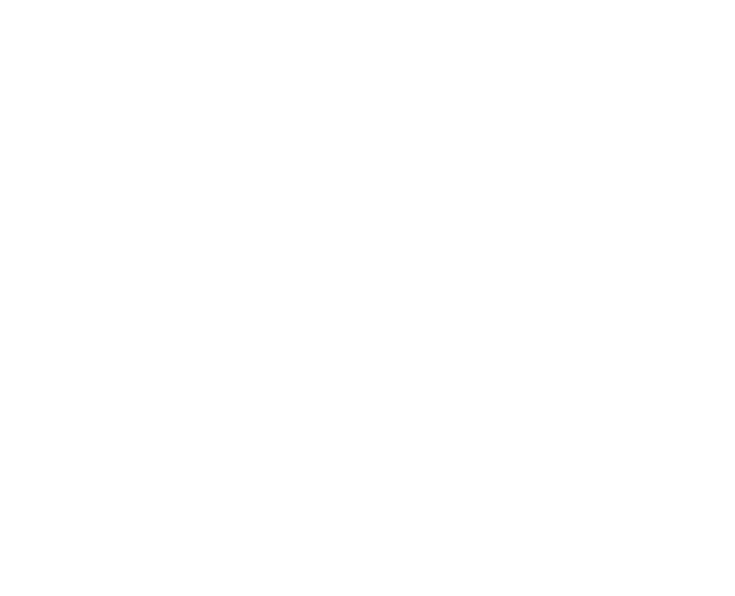
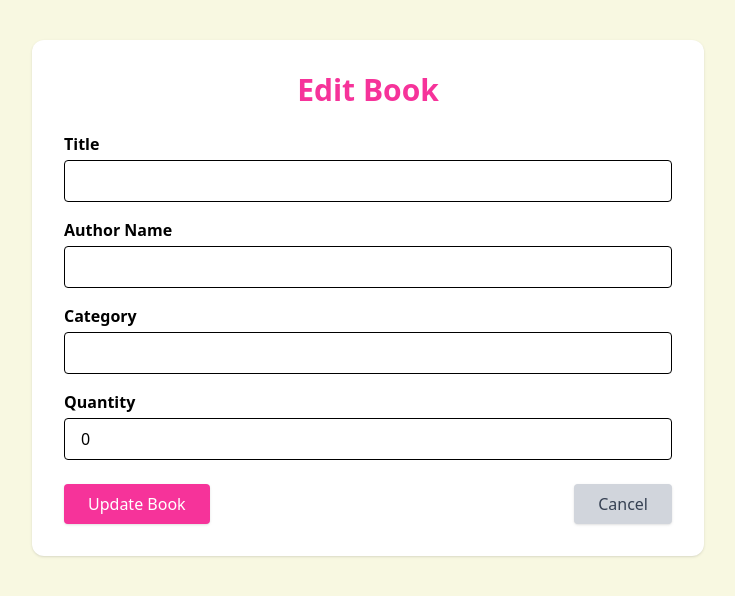
Before and after one commit to tith-sa/b8-librarysystem-g4, a Vue app: page /edit-book/1 in a window 1280 px wide. Before the commit this address had no page. Shown: the top 596 px of the page, without its empty margins (272-1007 px from the left). Built offline with nearby package versions, Linux system fonts and the light colour scheme; no server answers; the HTML template or start-up script is replaced by a standard one.

Commit message:
fetch delete book and student

```diff
--- a/src/pages/Book.vue
+++ b/src/pages/Book.vue
@@ -1,7 +1,10 @@
 <script setup>
 import { ref, computed, watch, onMounted } from "vue";
 import axios from "axios";
+import { useRouter } from "vue-router";
 import layoutdashboard from "../components/layoutdashboard.vue";
+
+const router = useRouter();
 
 const books = ref([]);
 const filteredBooks = ref([]);
@@ -89,6 +92,34 @@
 function nextPage() {
   if (currentPage.value < totalPages.value) currentPage.value++;
 }
+
+// Delete book function
+async function handleDelete(book) {
+  const confirmed = confirm(`Are you sure you want to delete "${book.title}"?`);
+  if (!confirmed) return;
+
+  try {
+    const token = localStorage.getItem("token");
+    if (!token) throw new Error("No token found. Please login.");
+
+    const res = await axios.delete(`http://localhost:3000/api/books/${book.id}`, {
+      headers: {
+        Authorization: `Bearer ${token}`,
+      },
+    });
+
+    alert(`Book "${book.title}" deleted successfully.`);
+    fetchBooks();
+  } catch (error) {
+    console.error("Failed to delete book:", error);
+    alert("Failed to delete book.");
+  }
+}
+
+// Edit book navigation
+function handleEdit(book) {
+  router.push(`/edit-book/${book.id}`);
+}
 </script>
 
 <template>
@@ -127,11 +158,7 @@
           class="px-4 py-2 rounded-xl border border-gray-300 focus:outline-none focus:ring-2 focus:ring-pink-400 transition"
         >
           <option value="">All Categories</option>
-          <option
-            v-for="cat in categories"
-            :key="cat"
-            :value="cat"
-          >
+          <option v-for="cat in categories" :key="cat" :value="cat">
             {{ cat }}
           </option>
         </select>
@@ -146,6 +173,7 @@
               <th class="px-6 py-4">Author</th>
               <th class="px-6 py-4">Category</th>
               <th class="px-6 py-4">Quantity</th>
+              <th class="px-6 py-4">Actions</th>
             </tr>
           </thead>
           <tbody class="text-gray-700 text-sm">
@@ -159,10 +187,24 @@
               <td class="px-6 py-4">{{ book.author_name }}</td>
               <td class="px-6 py-4">{{ book.category }}</td>
               <td class="px-6 py-4">{{ book.quantity }}</td>
+              <td class="px-6 py-4 flex gap-2">
+                <button
+                  @click="handleEdit(book)"
+                  class="bg-yellow-300 text-white px-3 py-1 rounded"
+                >
+                  Edit
+                </button>
+                <button
+                  @click="handleDelete(book)"
+                  class="bg-red-400 text-white px-3 py-1 rounded"
+                >
+                  Delete
+                </button>
+              </td>
             </tr>
 
             <tr v-if="paginatedBooks.length === 0">
-              <td colspan="5" class="text-center text-gray-500 py-6">
+              <td colspan="6" class="text-center text-gray-500 py-6">
                 No books found.
               </td>
             </tr>
--- /dev/null
+++ b/src/pages/EditBook.vue
@@ -0,0 +1,126 @@
+<template>
+  <div class="bg-[#F8F8E1] min-h-screen p-10">
+    <div class="max-w-2xl mx-auto bg-white rounded-xl shadow p-8">
+      <h1 class="text-3xl font-bold mb-6 text-center text-pink-500">Edit Book</h1>
+
+      <form @submit.prevent="updateBook">
+        <div class="mb-4">
+          <label class="block mb-1 font-semibold">Title</label>
+          <input
+            v-model="book.title"
+            type="text"
+            class="w-full px-4 py-2 border rounded focus:outline-none focus:ring-2 focus:ring-pink-400"
+            required
+          />
+        </div>
+
+        <div class="mb-4">
+          <label class="block mb-1 font-semibold">Author Name</label>
+          <input
+            v-model="book.author_name"
+            type="text"
+            class="w-full px-4 py-2 border rounded focus:outline-none focus:ring-2 focus:ring-pink-400"
+            required
+          />
+        </div>
+
+        <div class="mb-4">
+          <label class="block mb-1 font-semibold">Category</label>
+          <input
+            v-model="book.category"
+            type="text"
+            class="w-full px-4 py-2 border rounded focus:outline-none focus:ring-2 focus:ring-pink-400"
+          />
+        </div>
+
+        <div class="mb-6">
+          <label class="block mb-1 font-semibold">Quantity</label>
+          <input
+            v-model.number="book.quantity"
+            type="number"
+            min="0"
+            class="w-full px-4 py-2 border rounded focus:outline-none focus:ring-2 focus:ring-pink-400"
+            required
+          />
+        </div>
+
+        <div class="flex justify-between">
+          <button
+            type="submit"
+            class="bg-pink-500 hover:bg-pink-600 text-white px-6 py-2 rounded shadow"
+          >
+            Update Book
+          </button>
+          <router-link
+            to="/book"
+            class="bg-gray-300 hover:bg-gray-400 text-gray-700 px-6 py-2 rounded shadow"
+          >
+            Cancel
+          </router-link>
+        </div>
+      </form>
+    </div>
+  </div>
+</template>
+
+<script setup>
+import { ref, onMounted } from "vue";
+import { useRoute, useRouter } from "vue-router";
+
+const route = useRoute();
+const router = useRouter();
+const token = localStorage.getItem("token");
+const bookId = route.params.id;
+
+const book = ref({
+  title: "",
+  author_name: "",
+  category: "",
+  quantity: 0,
+});
+
+const fetchBook = async () => {
+  try {
+    const res = await fetch(`http://localhost:3000/api/books/${bookId}`, {
+      headers: {
+        Authorization: `Bearer ${token}`,
+        "Content-Type": "application/json",
+      },
+    });
+
+    if (!res.ok) throw new Error("Failed to fetch book data");
+
+    const data = await res.json();
+    book.value = data;
+  } catch (error) {
+    console.error(error);
+    alert("Failed to load book data.");
+  }
+};
+
+const updateBook = async () => {
+  try {
+    const res = await fetch(`http://localhost:3000/api/books/${bookId}`, {
+      method: "PUT",
+      headers: {
+        Authorization: `Bearer ${token}`,
+        "Content-Type": "application/json",
+      },
+      body: JSON.stringify(book.value),
+    });
+
+    if (!res.ok) {
+      const text = await res.text();
+      throw new Error(`Update failed: ${text}`);
+    }
+
+    alert("Book updated successfully!");
+    router.push("/book");
+  } catch (error) {
+    console.error(error);
+    alert("Error updating book.");
+  }
+};
+
+onMounted(fetchBook);
+</script>
--- /dev/null
+++ b/src/pages/EditStudent.vue
@@ -0,0 +1,113 @@
+<template>
+  <div class="bg-[#F8F8E1] min-h-screen p-10">
+    <div class="max-w-2xl mx-auto bg-white rounded-xl shadow p-8">
+      <h1 class="text-3xl font-bold mb-6 text-center text-pink-500">Edit Student</h1>
+
+      <form @submit.prevent="updateStudent">
+        <div class="mb-4">
+          <label class="block mb-1 font-semibold">Full Name</label>
+          <input
+            v-model="student.full_name"
+            type="text"
+            class="w-full px-4 py-2 border rounded focus:outline-none focus:ring-2 focus:ring-pink-400"
+            required
+          />
+        </div>
+
+        <div class="mb-4">
+          <label class="block mb-1 font-semibold">ID Card</label>
+          <input
+            v-model="student.id_card"
+            type="text"
+            class="w-full px-4 py-2 border rounded focus:outline-none focus:ring-2 focus:ring-pink-400"
+            required
+          />
+        </div>
+
+        <div class="mb-6">
+          <label class="block mb-1 font-semibold">Class</label>
+          <input
+            v-model="student.class"
+            type="text"
+            class="w-full px-4 py-2 border rounded focus:outline-none focus:ring-2 focus:ring-pink-400"
+            required
+          />
+        </div>
+
+        <div class="flex justify-between">
+          <button
+            type="submit"
+            class="bg-pink-500 hover:bg-pink-600 text-white px-6 py-2 rounded shadow"
+          >
+            Update
+          </button>
+          <router-link
+            to="/student"
+            class="bg-gray-300 hover:bg-gray-400 text-gray-700 px-6 py-2 rounded shadow"
+          >
+            Cancel
+          </router-link>
+        </div>
+      </form>
+    </div>
+  </div>
+</template>
+
+<script setup>
+import { ref, onMounted } from "vue";
+import { useRoute, useRouter } from "vue-router";
+
+const route = useRoute();
+const router = useRouter();
+const token = localStorage.getItem("token");
+
+const studentId = route.params.id;
+const student = ref({
+  full_name: "",
+  id_card: "",
+  class: "",
+});
+
+const fetchStudent = async () => {
+  try {
+    const res = await fetch(`http://localhost:3000/api/students/${studentId}`, {
+      headers: {
+        Authorization: `Bearer ${token}`,
+        "Content-Type": "application/json",
+      },
+    });
+    if (!res.ok) throw new Error("Failed to fetch student");
+    const data = await res.json();
+    student.value = data;
+  } catch (error) {
+    console.error(error);
+    alert("Failed to load student data.");
+  }
+};
+
+const updateStudent = async () => {
+  try {
+    const res = await fetch(`http://localhost:3000/api/students/${studentId}`, {
+      method: "PUT",
+      headers: {
+        Authorization: `Bearer ${token}`,
+        "Content-Type": "application/json",
+      },
+      body: JSON.stringify(student.value),
+    });
+
+    const responseText = await res.text();
+    console.log("Server response:", responseText);
+
+    if (!res.ok) throw new Error("Update failed");
+
+    alert("Student updated successfully!");
+    router.push("/students");
+  } catch (error) {
+    console.error(error);
+    alert("Error updating student.");
+  }
+};
+
+onMounted(fetchStudent);
+</script>
--- a/src/pages/Student.vue
+++ b/src/pages/Student.vue
@@ -1,6 +1,9 @@
 <script setup>
 import { ref, computed, watch, onMounted } from "vue";
 import layoutdashboard from "../components/layoutdashboard.vue";
+import { useRouter } from "vue-router";
+
+const router = useRouter();
 
 const searchQuery = ref("");
 const currentPage = ref(1);
@@ -12,7 +15,7 @@
 const paginatedStudents = ref([]);
 
 // Define the token
-const token = localStorage.getItem("token")
+const token = localStorage.getItem("token");
 
 const fetchStudents = async () => {
   try {
@@ -55,7 +58,38 @@
   }, 300);
 });
 
-// Fetch students when the component is mounted
+// Delete student function
+const handleDelete = async (student) => {
+  const confirmed = confirm(`Are you sure you want to delete ${student.full_name}?`);
+  if (!confirmed) return;
+
+  try {
+    const res = await fetch(`http://localhost:3000/api/students/${student.id}`, {
+      method: "DELETE",
+      headers: {
+        "Content-Type": "application/json",
+        Authorization: `Bearer ${token}`,
+      },
+    });
+
+    if (!res.ok) {
+      throw new Error("Failed to delete student");
+    }
+
+    alert("Student deleted successfully.");
+    fetchStudents(); // refresh
+  } catch (error) {
+    console.error("Error deleting student:", error);
+    alert("Error deleting student.");
+  }
+};
+
+// Edit handler (example using Vue Router)
+const handleEdit = (student) => {
+  router.push(`/edit-student/${student.id}`);
+};
+
+// Fetch students on mount
 onMounted(() => {
   fetchStudents();
 });
@@ -80,12 +114,8 @@
   <div class="bg-[#F8F8E1] rounded-2xl shadow ms-72 p-10 max-w-6xl mx-auto">
     <div class="mb-10">
       <h1 class="text-4xl font-extrabold text-gray-800">Welcome to</h1>
-      <h1 class="text-4xl font-extrabold text-pink-500 -mt-9.5 ms-56">
-        Students Page
-      </h1>
-      <p class="text-gray-600 text-sm mt-2">
-        June 11, 2025 | Wednesday, 8:00 AM
-      </p>
+      <h1 class="text-4xl font-extrabold text-pink-500 -mt-9.5 ms-56">Students Page</h1>
+      <p class="text-gray-600 text-sm mt-2">June 11, 2025 | Wednesday, 8:00 AM</p>
     </div>
 
     <div class="flex flex-wrap justify-between items-center mb-6 gap-3">
@@ -113,6 +143,7 @@
             <th class="px-6 py-4">Full Name</th>
             <th class="px-6 py-4">ID Card</th>
             <th class="px-6 py-4">Class</th>
+            <th class="px-6 py-4">Actions</th>
           </tr>
         </thead>
         <tbody class="text-gray-700 text-sm">
@@ -125,19 +156,29 @@
             <td class="px-6 py-4">{{ student.full_name }}</td>
             <td class="px-6 py-4">{{ student.id_card }}</td>
             <td class="px-6 py-4">{{ student.class }}</td>
+            <td class="px-6 py-4 flex gap-2">
+              <button
+                @click="handleEdit(student)"
+                class="bg-yellow-300 text-white px-3 py-1 rounded"
+              >
+                Edit
+              </button>
+              <button
+                @click="handleDelete(student)"
+                class="bg-red-400 text-white px-3 py-1 rounded"
+              >
+                Delete
+              </button>
+            </td>
           </tr>
           <tr v-if="paginatedStudents.length === 0">
-            <td colspan="4" class="text-center text-gray-500 py-6">
-              No students found.
-            </td>
+            <td colspan="5" class="text-center text-gray-500 py-6">No students found.</td>
           </tr>
         </tbody>
       </table>
     </div>
 
-    <div
-      class="flex justify-between items-center mt-4 max-w-5xl mx-auto text-gray-600 text-sm"
-    >
+    <div class="flex justify-between items-center mt-4 max-w-5xl mx-auto text-gray-600 text-sm">
       <button
         @click="prevPage"
         :disabled="currentPage === 1"
@@ -145,9 +186,7 @@
       >
         ← Prev
       </button>
-
       <span>Page {{ currentPage }} of {{ totalPages }}</span>
-
       <button
         @click="nextPage"
         :disabled="currentPage === totalPages"
--- a/src/router/index.js
+++ b/src/router/index.js
@@ -8,6 +8,8 @@
 import AddBook from "../pages/Add-book.vue";
 import Borrow from "../pages/Borrow.vue";
 import AddBorrow from "../pages/add-borrow.vue";
+import EditStudent from "../pages/EditStudent.vue";
+import EditBook from "../pages/EditBook.vue";
 
 const routes = [
   { path: "/", name: "Login", component: Login },
@@ -18,7 +20,9 @@
   { path: "/Borrow", name: "Borrow", component: Borrow },
   { path: "/add-student", name: "AddStudent", component: AddStudent },
   { path: "/add-book", name: "AddBook", component: AddBook },
-  { path: "/add-borrow", name: "AddBorrow", component: AddBorrow}
+  { path: "/add-borrow", name: "AddBorrow", component: AddBorrow},
+  { path: '/edit-student/:id', component: EditStudent },
+  { path: '/edit-book/:id', name: "EditBook", component: EditBook },
 ];
 
 const router = createRouter({
```
